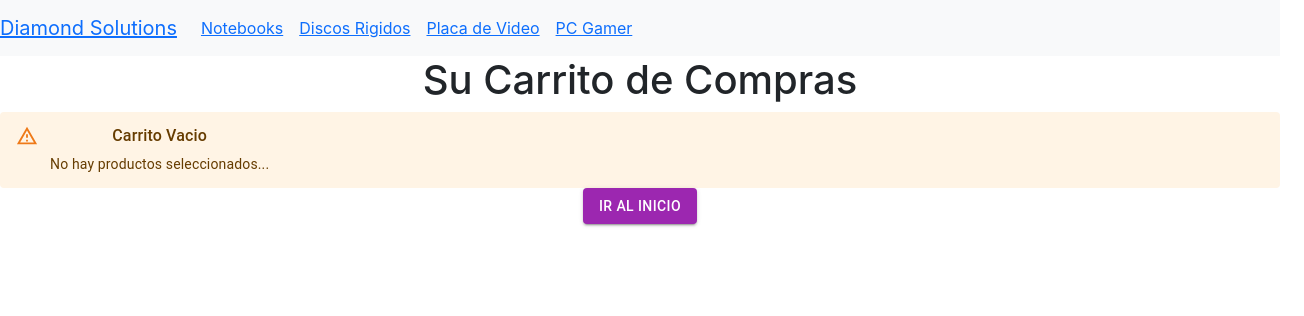
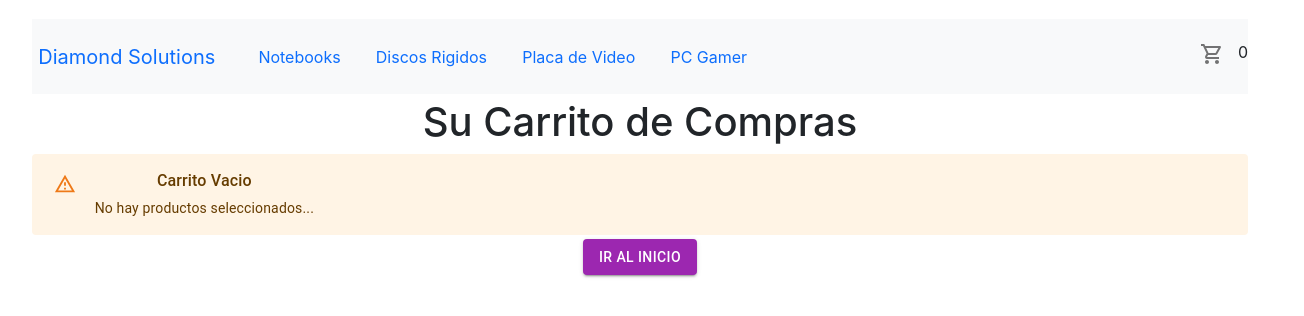
Before and after one commit to DiegaG182/ReactJs, a React (Create React App) app: page /cart in a window 1280 px wide. Shown: the top 316 px of the page, 1304 px wide, since content can reach past the window. Built offline with nearby package versions, Linux system fonts and the light colour scheme.

Commit message:
detalles de rubrica

```diff
--- a/src/App.css
+++ b/src/App.css
@@ -36,3 +36,16 @@
     transform: rotate(360deg);
   }
 }
+
+li{
+  list-style:none;
+}
+
+* {
+  margin: 0.2rem;
+  text-decoration: 'none'
+}
+
+.Link {
+  text-decoration: none;
+}
--- a/src/components/Cart.jsx
+++ b/src/components/Cart.jsx
@@ -7,22 +7,24 @@ import {getFirestore} from '../services/GetFirestone';
 import firebase from 'firebase';
 import 'firebase/firestore';
 import UserForm from './UserForm';
+import '../App.css';
 
 export default function Cart() {
 
     const { cartList, removeItem, removeCart, totalCart , userData  } = useCartContext();
     const [orderId, setOrderId] = useState("");
 
+
     const createOrder = (e) => {
 
         e.preventDefault()
 
+        //crea la orden con los datos del carrito
         let order = {}
         order.date = firebase.firestore.Timestamp.fromDate(new Date());
         order.buyer = userData;
         order.total = totalCart();
         order.items = cartList.map(itemAdded => {
-            console.log(itemAdded);
             const id = itemAdded.product.id;
             const title = itemAdded.product.title;
             const cantidad = itemAdded.cantidad;
@@ -30,13 +32,15 @@ export default function Cart() {
             return {id, title, cantidad, subtotal}
         })
 
+        //Crea la orden en firebase
         const db = getFirestore()
-        console.log(order);
         db.collection("orders").add(order)
         .then(resp => setOrderId(resp.id))
         .catch (error => console.log(error) )
         .finally(() => removeCart())
 
+
+        //actualiza Stock en firebase
         const updateStock = db.collection("items").where
         (firebase.firestore.FieldPath.documentId(), "in", cartList.map(idToUpdate => idToUpdate.product.id ) )
 
@@ -94,7 +98,7 @@ export default function Cart() {
                 </Alert>
                 }
 
-                <Link to='/'>
+                <Link to='/' style={{ textDecoration: 'none' }}>
                         <Button color="secondary" variant="contained">Ir al Inicio</Button>
                 </Link>
             </div>
--- a/src/components/CartWidget.jsx
+++ b/src/components/CartWidget.jsx
@@ -6,10 +6,10 @@ import {useCartContext} from '../context/CartContext'
 
 
 const CartWidget = () =>{
-  const { totalItemsCart, cartList } = useCartContext();
+  const { totalItemsCart } = useCartContext();
     return(
         <div className="row">
-            <div hidden={cartList.length > 0 ? false : true}>
+            <div>
             <Link to='/cart'>
                 <IconButton aria-label="cart button" >
                   <ShoppingCartOutlinedIcon/>
--- a/src/components/Item.jsx
+++ b/src/components/Item.jsx
@@ -2,6 +2,7 @@ import React from 'react'
 import {Card, CardActions , CardContent , CardMedia ,
         Button , Typography, Grid } from '@mui/material';
 import { Link } from 'react-router-dom';
+import '../App.css';
 
 export default function Item(product) {
 
@@ -19,7 +20,7 @@ export default function Item(product) {
                     <Typography variant="body2" color="text.secondary">{product.description}</Typography>
 
                 <CardActions>
-                    <Link to={`/product/${product.id}`}>
+                    <Link to={`/product/${product.id}`} style={{ textDecoration: 'none' }}>
                         <Button color="secondary" variant="contained" fullWidth="true"> Detalle </Button>
                     </Link>
                 </CardActions>
--- a/src/components/Navbar.jsx
+++ b/src/components/Navbar.jsx
@@ -10,32 +10,33 @@ import {
 } from 'reactstrap';
 import { Link } from 'react-router-dom';
 import CartWidget  from './CartWidget';
-import {useCartContext} from '../context/CartContext'
+import '../App.css';
+
 
 const Menu = (props) => {
   const [isOpen, setIsOpen] = useState(false);
-  const { cartList, totalCart   } = useCartContext();
+
 
   const toggle = () => setIsOpen(!isOpen);
 
   return (
     <div>
       <Navbar color="light" light expand="md">
-        <NavbarBrand> <Link to="/"> Diamond Solutions</Link></NavbarBrand>
+        <NavbarBrand> <Link to="/" style={{ textDecoration: 'none' }}> Diamond Solutions</Link></NavbarBrand>
         <NavbarToggler onClick={toggle} />
         <Collapse isOpen={isOpen} navbar>
           <Nav className="mr-auto" navbar>
             <NavItem>
-              <NavLink> <Link to="/category/notebooks/"> Notebooks </Link> </NavLink>
+              <NavLink> <Link to="/category/notebooks/" style={{ textDecoration: 'none' }}> Notebooks </Link> </NavLink>
             </NavItem>
             <NavItem>
-              <NavLink> <Link to="/category/discos/"> Discos Rigidos </Link></NavLink>
+              <NavLink> <Link to="/category/discos/" style={{ textDecoration: 'none' }}> Discos Rigidos </Link></NavLink>
             </NavItem>
             <NavItem>
-            <NavLink> <Link to="/category/placas/">Placa de Video</Link></NavLink>
+            <NavLink> <Link to="/category/placas/" style={{ textDecoration: 'none' }}>Placa de Video</Link></NavLink>
             </NavItem>
             <NavItem>
-              <NavLink> <Link to="/category/pc/">PC Gamer</Link></NavLink>
+              <NavLink> <Link to="/category/pc/" style={{ textDecoration: 'none' }}>PC Gamer</Link></NavLink>
             </NavItem>
           </Nav>
         </Collapse>
--- a/src/components/UserForm.jsx
+++ b/src/components/UserForm.jsx
@@ -1,11 +1,14 @@
 import {useCartContext} from '../context/CartContext';
 import { Button } from '@mui/material';
+
+
 const UserForm = ({createOrder}) =>{
 
     const {handleForm, userData, cartList} = useCartContext();
 
+
     return (
-        <form onChange={handleForm} onSubmit={createOrder} hidden={cartList.length > 0 ? false : true}>
+        <form onKeyUp={handleForm} onSubmit={createOrder} hidden={cartList.length > 0 ? false : true}>
             <legend className="form-legend">Ingresá tus datos</legend>
             <div>
                 <label htmlFor="name" className="form-label">Nombre</label>
@@ -24,7 +27,17 @@ const UserForm = ({createOrder}) =>{
                 <label htmlFor="email" className="form-label">Email</label>
                 <input type="email" name="email" placeholder="mail@tuemail.com" defaultValue={userData.email}/>
             </div>
-            <Button color="secondary" variant="contained" type="submit">Comprar</Button>
+            <div>
+                <label htmlFor="reemail" className="form-label">Revalidar Email</label>
+                <input type="email" name="reemail" placeholder="mail@tuemail.com" defaultValue={userData.reemail}/>
+            </div>
+            <Button color="secondary" variant="contained" type="submit"
+            disabled={(userData.reemail === userData.email &&
+            userData.name.length > 0 &&
+            userData.surname.length > 0 &&
+            userData.phone.length > 0 &&
+            userData.email.length > 0) ? false : true}
+            >Comprar</Button>
         </form>
     )
 }
--- a/src/container/ItemDetailContainer.jsx
+++ b/src/container/ItemDetailContainer.jsx
@@ -1,13 +1,15 @@
 import {useEffect, useState} from 'react';
 import { getFirestore } from '../services/GetFirestone';
 import ItemDetail from "../components/ItemDetail";
-import { Grid } from '@mui/material';
+import { Grid, Alert, AlertTitle, Button } from '@mui/material';
 import Loading from '../components/Loading';
 import { useParams } from 'react-router';
+import { Link } from 'react-router-dom';
 
 const ItemDetailContainer = () =>{
     const [product, setProduct] = useState([])
     const [loading, setLoading] = useState(true)
+    const [productOK, setproductOK] = useState(false)
     const {productId} = useParams()
 
     useEffect(() => {
@@ -16,16 +18,27 @@ const ItemDetailContainer = () =>{
         const dbQuery = db.collection('items').doc(productId).get();
             dbQuery
             .then(
-                resp => setProduct( { id: resp.id, ...resp.data() } )
-            ).catch(err => console.log(err))
+                resp => setProduct( { id: resp.id, ...resp.data() , existe: !resp.exists })
+                )
+             .catch(err => console.log(err))
              .finally(()=> setLoading(false))
     },[productId])
 
 
     return(
-    <Grid container spacing={2} justifyContent="center" alignItems="center" >
-        { loading ? <Loading/> : <ItemDetail key={product.id}  id={product.id} title={product.title} picUrl={product.picUrl} price={product.price} stock={product.stock} description={product.description} />  }
+    <>
+    <Grid container spacing={2} justifyContent="center" alignItems="center" hidden={product.existe} >
+
+        {loading ? <Loading/> : <ItemDetail key={product.id}  id={product.id} title={product.title} picUrl={product.picUrl} price={product.price} stock={product.stock} description={product.description} />  }
     </Grid>
+
+    <Alert hidden={!product.existe} severity="warning" className="text-center ">
+    <AlertTitle>Ups... No existe el producto seleccionado...</AlertTitle>
+    </Alert>
+    <Link to='/' style={{ textDecoration: 'none' }}  hidden={!product.existe} >
+        <Button color="secondary" variant="contained">Ir al Inicio</Button>
+    </Link>
+    </>
     )
 }
 export default ItemDetailContainer;
--- a/src/container/ItemListContainer.jsx
+++ b/src/container/ItemListContainer.jsx
@@ -4,13 +4,13 @@ import { useParams } from 'react-router';
 import { getFirestore } from '../services/GetFirestone';
 import Loading from '../components/Loading';
 import { Grid } from '@mui/material';
-import {useCartContext} from '../context/CartContext'
+
 
 const ItemListContainer = ({greeting}) =>{
     const [loading, setLoading] = useState(true)
     const [products, setProducts] = useState([])
     const {categoryId} = useParams()
-    const { cartList, totalCart   } = useCartContext();
+
 
     useEffect(() => {
 
--- a/src/context/CartContext.jsx
+++ b/src/context/CartContext.jsx
@@ -8,8 +8,7 @@ export const useCartContext = ()=> useContext(CartContext)
 
 const CartContextProvider = ({children}) => {
     const [cartList, setCartList] = useState([])
-    const [userData, setUserData] = useState({name:"", surname:"", phone:"", email:""});
-
+    const [userData, setUserData] = useState({name:"", surname:"", phone:"", email:"", reemail:""});
 
     function addToCart(item){
 
@@ -23,11 +22,9 @@ const CartContextProvider = ({children}) => {
             {   cartList.splice(index, 1)
                 setCartList([...cartList, {...item, cantidad: newCant }])}
             else {alert ("La cantidad Agregada Supera el Stock del producto")}
-        }else{setCartList([ ... cartList, item])}
+        }else{setCartList([ ...cartList, item])}
     }
-    function showCartList () {
-        console.log(cartList)
-    }
+
     function removeItem (idItemRemove)  {
         setCartList( cartList.filter(items => items.product.id !== idItemRemove))
     }
@@ -54,7 +51,6 @@ const CartContextProvider = ({children}) => {
 
         <CartContext.Provider value ={{
             cartList,
-            showCartList,
             addToCart,
             removeCart,
             removeItem,
--- a/src/index.css
+++ b/src/index.css
@@ -1,5 +1,5 @@
 body {
-  margin: 0;
+  margin: 1rem;
   font-family: -apple-system, BlinkMacSystemFont, 'Segoe UI', 'Roboto', 'Oxygen',
     'Ubuntu', 'Cantarell', 'Fira Sans', 'Droid Sans', 'Helvetica Neue',
     sans-serif;
```
Also changed, not shown: src/services/GetProduct.jsx (deleted, +0 -9 lines), src/services/GetProducts.jsx (deleted, +0 -17 lines), src/images/cart.png (deleted).
